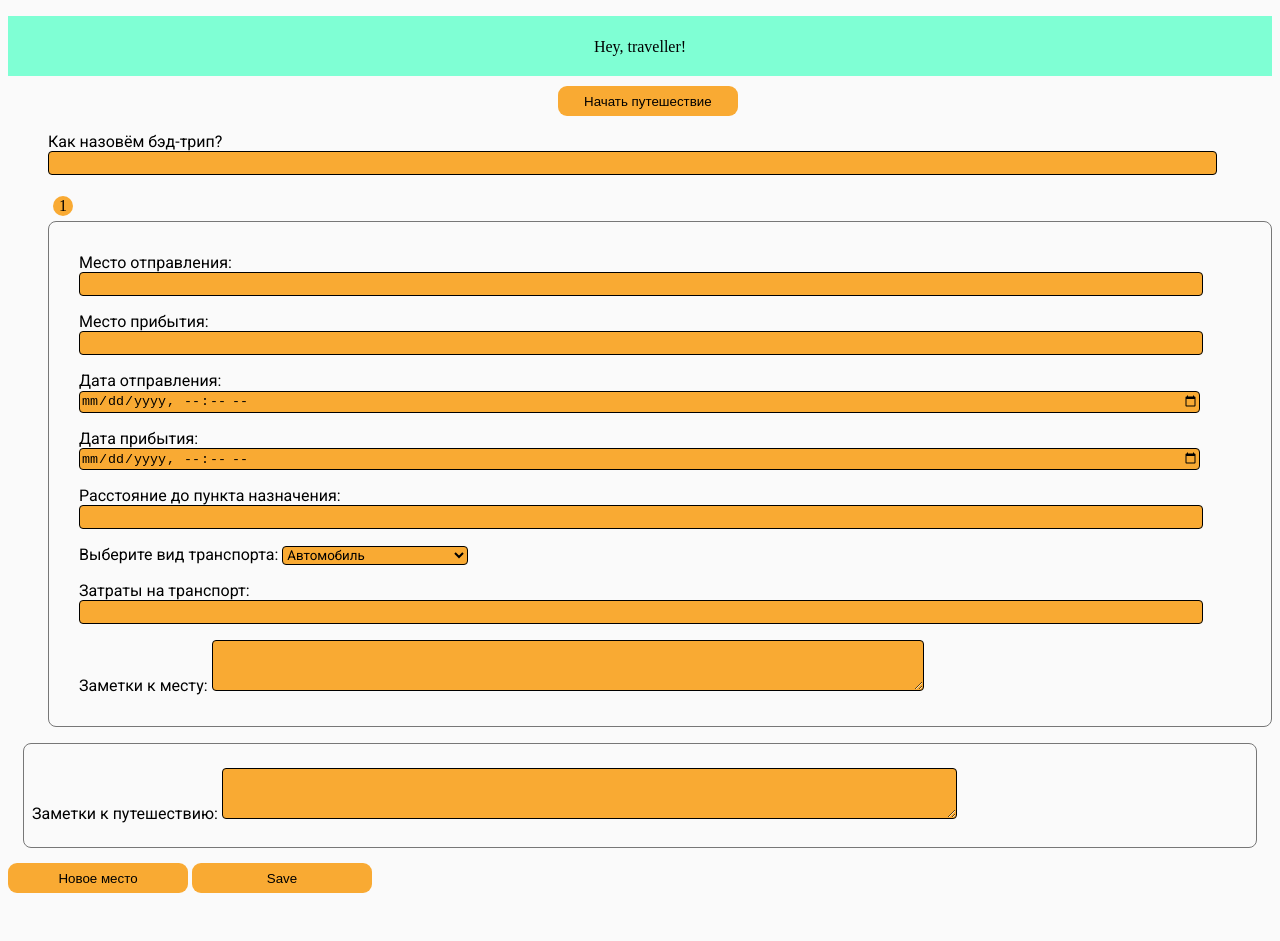
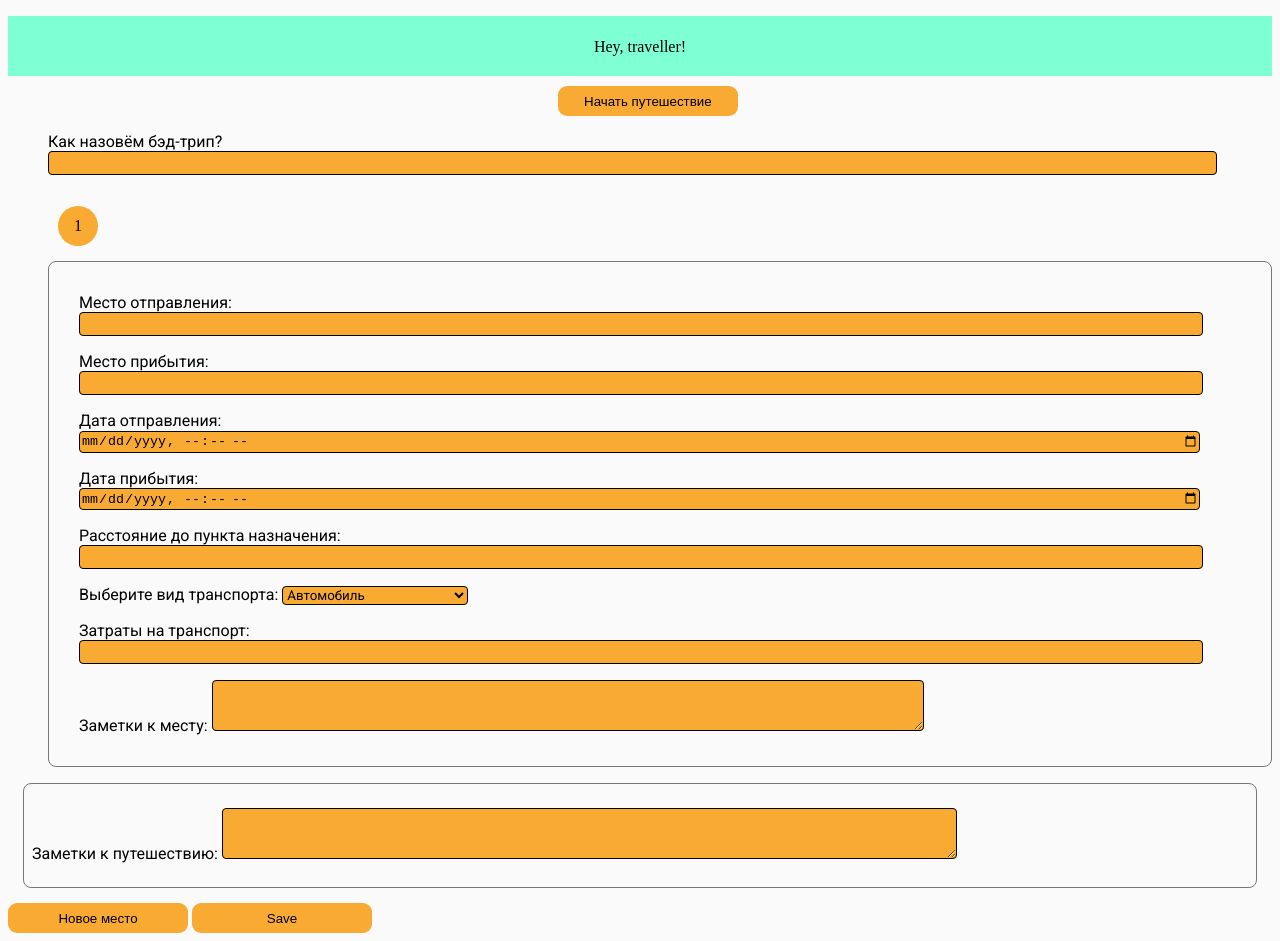
Before and after one commit to lihach54nsk/shift-frontend, a website: page StartPage.html in a window 1280 px wide. Both pictures are taken after a click on the button "Начать путешествие". Before the commit the page ends 901 px from the top, so only its background shows below. Drawn offline with nearby package versions, Linux system fonts and the light colour scheme.

Commit message:
figured out with number of list

```diff
--- a/Front.css
+++ b/Front.css
@@ -94,13 +94,12 @@ li:before {
     counter-increment: myCounter;
     content:counter(myCounter);
     color: black;
-    border: 0px solid black;
     border-radius: 20px;
     background: #F9AA33;
     display: inline-block;
     text-align: center;
-    margin: 5px 5px;
-    line-height: 20px;
-    width: 20px;
-    height: 20px;
+    margin: 15px 10px;
+    line-height: 40px;
+    width: 40px;
+    height: 40px;
 }
```
